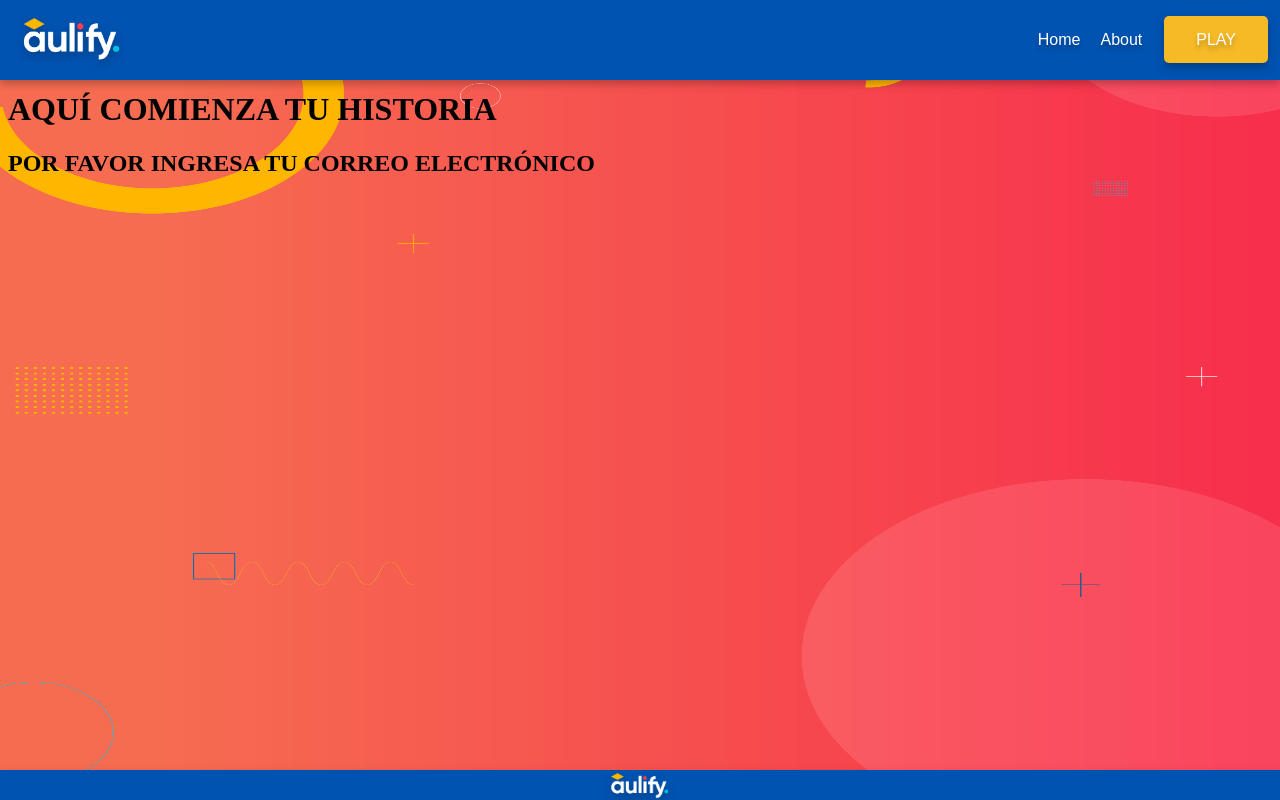
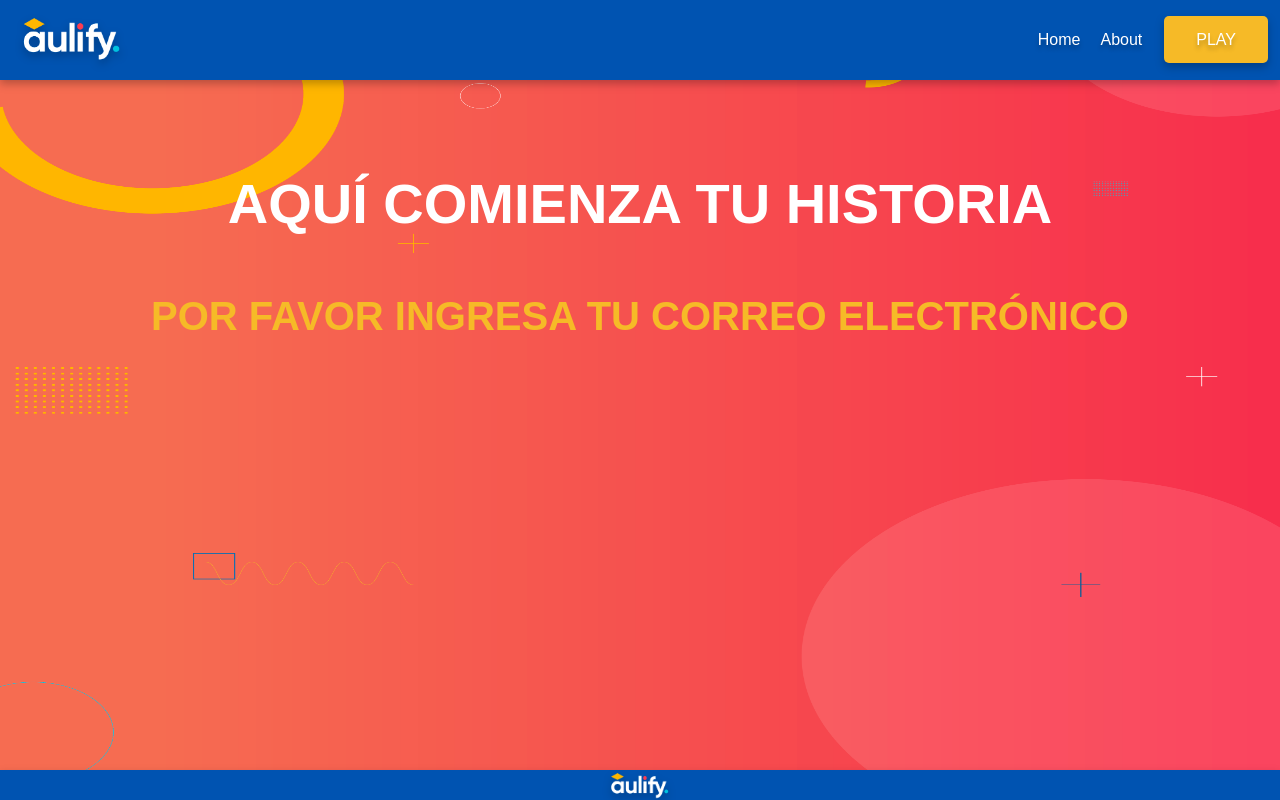
Before and after one commit to TonyNogueron/TC2005B-Front, a React (Create React App) app: page / in a window 1280 px wide. Built offline with nearby package versions, Linux system fonts and the light colour scheme; a web font is replaced by a local one.

Commit message:
CHanges mainpage

```diff
--- a/src/pages/MainPage/MainPage.css
+++ b/src/pages/MainPage/MainPage.css
@@ -0,0 +1,23 @@
+.topContainer{
+    height: 100%;
+    width: 100%;
+    display: flex;
+    flex-direction: column;
+    align-items: center;
+    justify-content: center;
+    margin-top: 5%;
+    font-family: var(--mainFont);
+}
+
+.mainMessage{
+    font-size: 3.5rem;
+    font-weight: 600;
+    color: #fff;
+    margin-bottom: 2%;
+}
+
+.subMessage{
+    font-size: 2.5rem;
+    color: var(--yellow);
+    margin-bottom: 2%;
+}
--- a/src/pages/MainPage/MainPage.tsx
+++ b/src/pages/MainPage/MainPage.tsx
@@ -27,8 +27,10 @@ export default function MainPage() {
         onMenuToggle={handleMenuToggle} // pass onMenuToggle as a prop
       />
     <div className="main-page">
-        <h1 className="mainMessage">AQUÍ COMIENZA TU HISTORIA</h1>
-        <h2 className="subMessage">POR FAVOR INGRESA TU CORREO ELECTRÓNICO</h2>
+        <div className="topContainer">
+          <h1 className="mainMessage">AQUÍ COMIENZA TU HISTORIA</h1>
+          <h2 className="subMessage">POR FAVOR INGRESA TU CORREO ELECTRÓNICO</h2>
+        </div>
     </div>
     <Footer title={title} logo={logo} logoIndex={0} menuItems={menuItems} />
 
```
